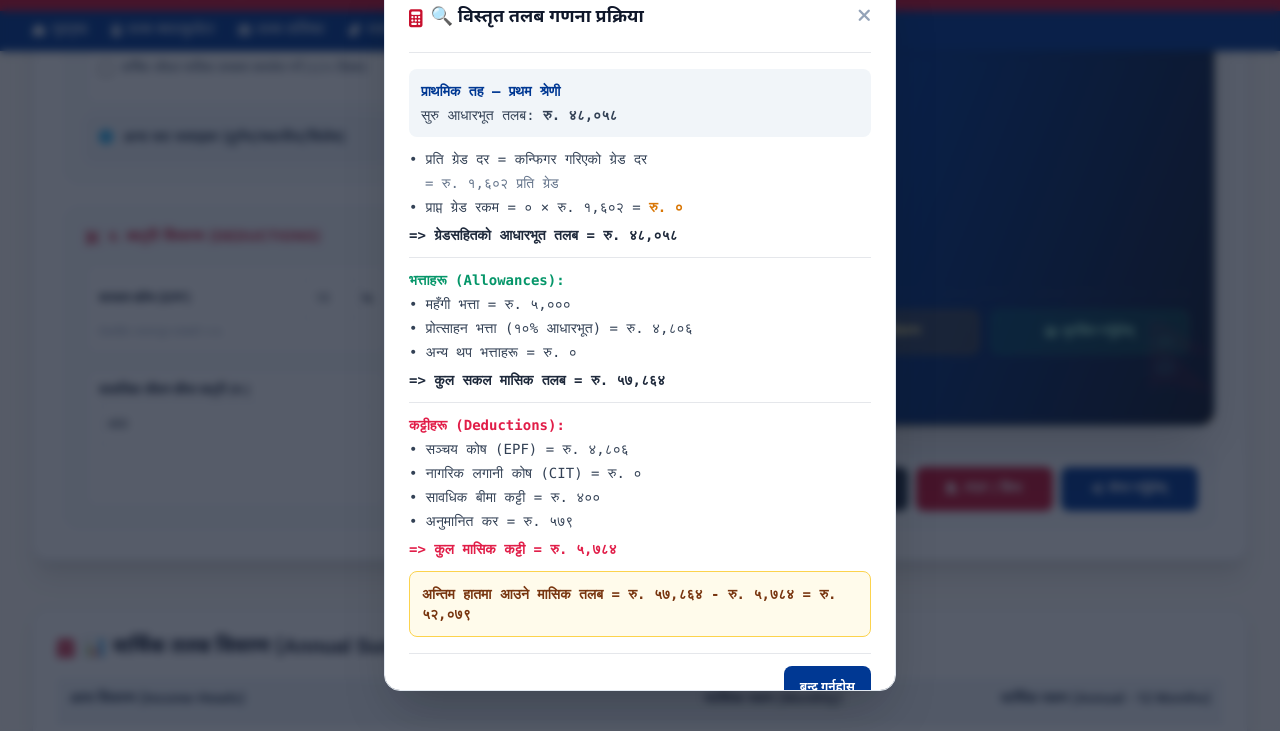
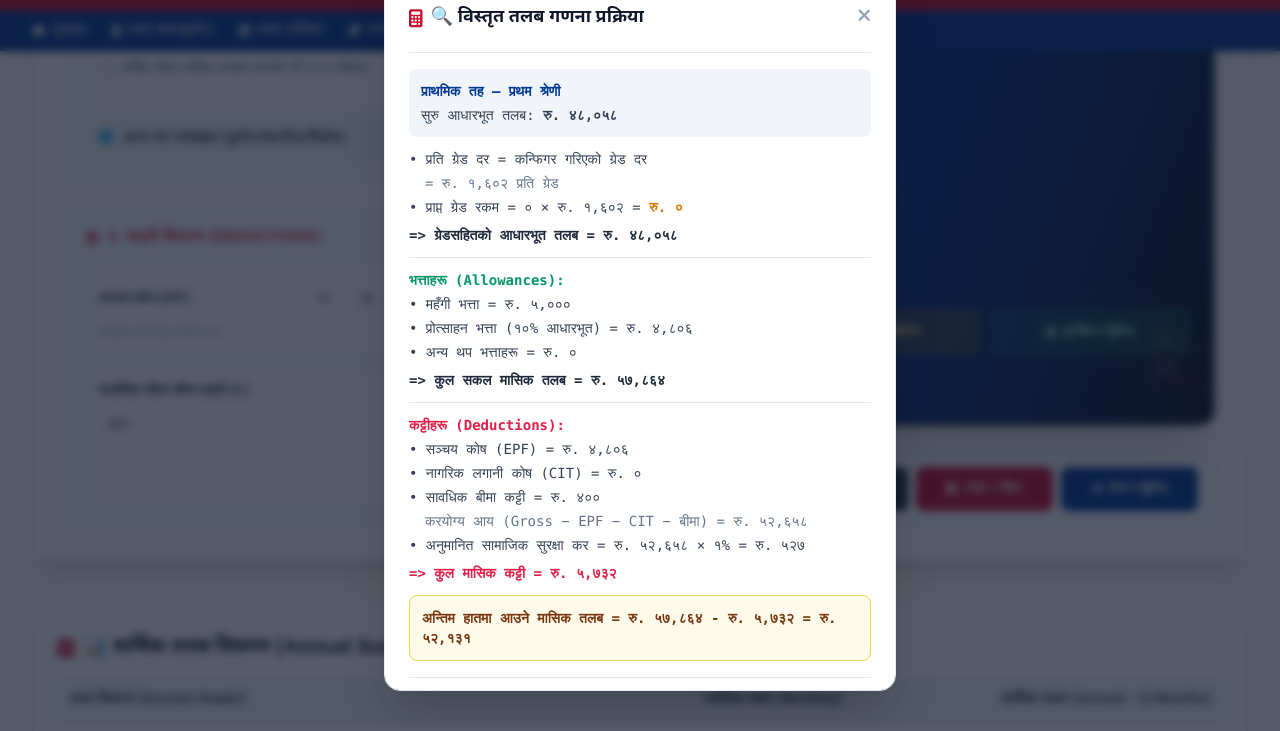
Before and after one commit to chhabilalkc/Teacher-Salary, a plain HTML site: page index.html in a window 1280 px wide. Both pictures are taken after a click on the button "विस्तृत विवरण". Shown: the part 1506-2237 px from the top of the page. Drawn offline with nearby package versions, Linux system fonts and the light colour scheme.

Commit message:
Add files via upload

```diff
--- a/index.html
+++ b/index.html
@@ -842,10 +842,10 @@ table { min-width: 680px; }
             <div class="relative grid grid-cols-1 md:grid-cols-[180px_1fr] gap-6 items-center">
                 <div class="flex justify-center">
                     <div class="w-36 h-36 rounded-full p-1 bg-gradient-to-br from-nepal-red via-nepal-gold to-nepal-blue shadow-lg">
-                        <img src="Vina.jpg" alt="छविलाल के.सी." class="w-full h-full rounded-full object-cover bg-slate-100 dark:bg-slate-700"" onerror="this.style.display='none';this.nextElementSibling.style.display='flex';">
+                        <img src="Vina.jpg" alt="छविलाल के.सी." class="w-full h-full rounded-full object-cover bg-slate-100 dark:bg-slate-700" onerror="this.style.display='none';this.nextElementSibling.style.display='flex';">
                         <div style="display:none" class="w-full h-full rounded-full items-center justify-center text-center bg-slate-100 dark:bg-slate-700 text-slate-500 dark:text-slate-300 font-bold text-sm px-3">छविलाल के.सी.</div>
                     </div>
-
+                </div>
                 <div>
                     <p class="text-xs font-bold tracking-widest uppercase text-nepal-red dark:text-rose-400 mb-1">निर्माताको बारेमा · About the Creator</p>
                     <h3 class="text-2xl font-extrabold text-slate-900 dark:text-white">छविलाल के.सी.</h3>
@@ -853,7 +853,6 @@ table { min-width: 680px; }
                     <p class="text-sm text-slate-600 dark:text-slate-300 leading-7 mt-3 max-w-3xl">
                         शिक्षक तथा प्रविधिप्रेमी छविलाल के.सी. द्वारा विकसित यो वेबसाइट नेपालका शिक्षकहरूलाई आफ्नो तलब, ग्रेड, भत्ता तथा कट्टीको अनुमानित विवरण सरल र सहज रूपमा गणना गर्न सहयोग गर्ने उद्देश्यले निर्माण गरिएको हो।
                     </p>
-
                     <div class="mt-4">
                         <a id="creatorFacebookLink" href="#" target="_blank" rel="noopener noreferrer" class="inline-flex items-center gap-2 bg-[#1877F2] hover:bg-[#0f66d0] text-white px-4 py-2.5 rounded-lg text-xs font-bold transition shadow-sm">
                             <i class="fa-brands fa-facebook-f"></i> Facebook मा जोडिनुहोस्
@@ -1252,9 +1251,16 @@ table { min-width: 680px; }
             const citDeduction = parseFloat(document.getElementById('citAmount').value) || 0;
             const insuranceDeduction = parseFloat(document.getElementById('insuranceAmount').value) || 0;
 
+            // BUG FIX: Social Security Tax (सामाजिक सुरक्षा कर) must be applied on the
+            // TAXABLE INCOME remaining AFTER the Provident Fund (EPF/सञ्चय कोष) and the
+            // CIT/Insurance contributions are deducted from gross — not on the full gross
+            // salary. The previous version taxed the full gross (including the portion
+            // that had already gone into PF/CIT/Insurance), which over-charged tax and
+            // produced an incorrect (too low) net/in-hand salary.
             const taxActive = document.getElementById('taxToggle').checked;
             const taxPct = parseFloat(document.getElementById('taxAmount').value) || 0;
-            const taxDeduction = taxActive ? (grossMonthlySalary * (taxPct / 100)) : 0;
+            const taxableIncomeForSST = Math.max(0, grossMonthlySalary - epfDeduction - citDeduction - insuranceDeduction);
+            const taxDeduction = taxActive ? (taxableIncomeForSST * (taxPct / 100)) : 0;
 
             const totalDeductions = epfDeduction + citDeduction + insuranceDeduction + taxDeduction;
 
@@ -1280,6 +1286,7 @@ table { min-width: 680px; }
                 epfDeduction,
                 citDeduction,
                 insuranceDeduction,
+                taxableIncomeForSST,
                 taxDeduction,
                 totalDeductions,
                 netMonthlySalary,
@@ -1360,7 +1367,8 @@ table { min-width: 680px; }
                     <p>• सञ्चय कोष (EPF) = ${formatCurrency(s.epfDeduction)}</p>
                     <p>• नागरिक लगानी कोष (CIT) = ${formatCurrency(s.citDeduction)}</p>
                     <p>• सावधिक बीमा कट्टी = ${formatCurrency(s.insuranceDeduction)}</p>
-                    <p>• अनुमानित कर = ${formatCurrency(s.taxDeduction)}</p>
+                    <p class="text-slate-500 pl-4">करयोग्य आय (Gross − EPF − CIT − बीमा) = ${formatCurrency(s.taxableIncomeForSST)}</p>
+                    <p>• अनुमानित सामाजिक सुरक्षा कर = ${formatCurrency(s.taxableIncomeForSST)} × ${formatNumberOnly(document.getElementById('taxAmount').value)}% = ${formatCurrency(s.taxDeduction)}</p>
                     <p class="font-semibold text-rose-600 dark:text-rose-400 pt-1">=> कुल मासिक कट्टी = ${formatCurrency(s.totalDeductions)}</p>
                 </div>
                 <div class="p-3 bg-amber-50 dark:bg-amber-900/30 rounded-lg border border-amber-300 dark:border-amber-700 font-bold text-amber-900 dark:text-amber-200">
```
